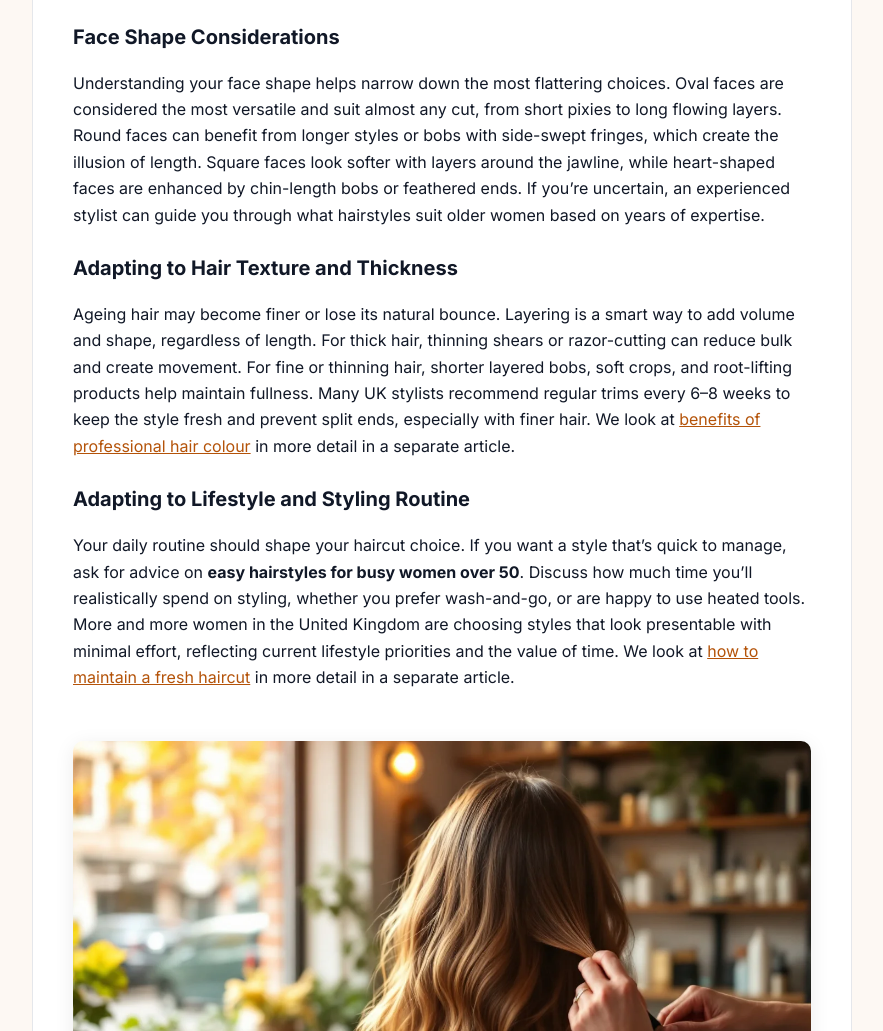
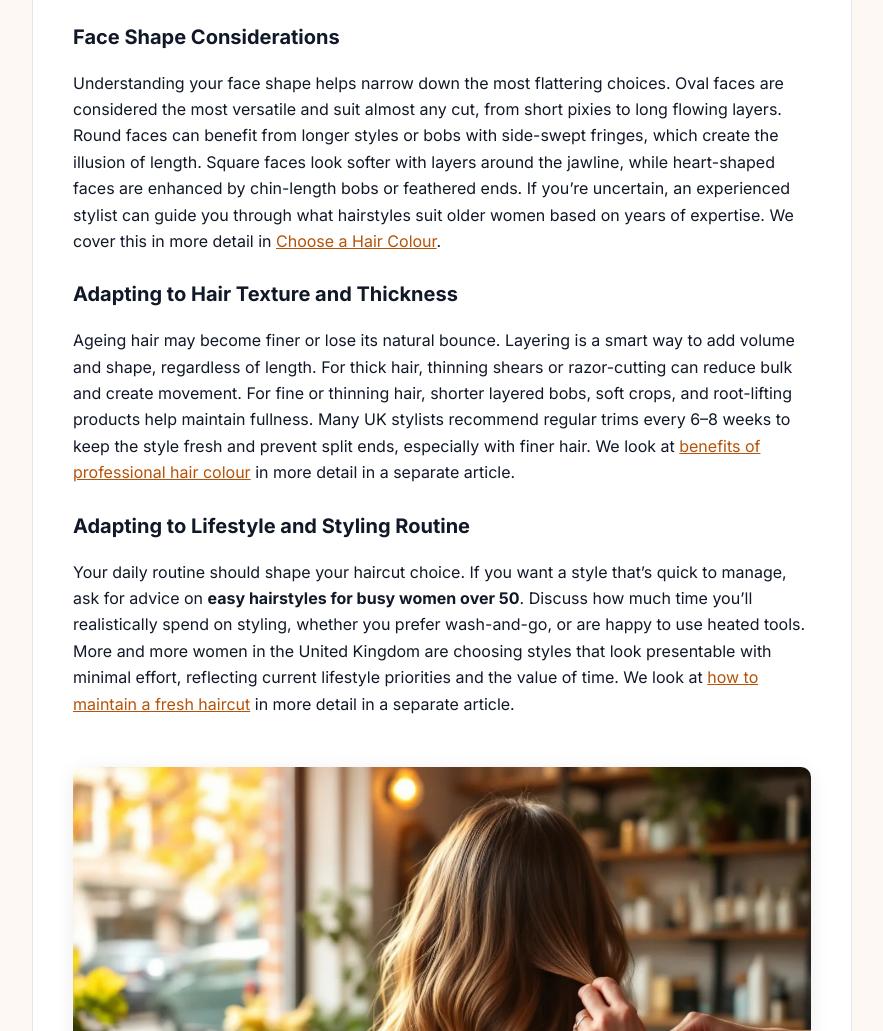
Before and after one commit to aiautomationuk/net-mane-attraction, a plain HTML site: page blog/best-hairstyles-for-over-50s-uk-top-haircuts-colour-tips-2026.html in a window 1280 px wide. Shown: the part 4245-5276 px from the top of the page, without its empty margins (198-1081 px from the left). Drawn offline with Linux system fonts and the light colour scheme.

Commit message:
Link to a new related post: How to Choose a Hair Colour for Your Skin Tone

```diff
--- a/blog/best-hairstyles-for-over-50s-uk-top-haircuts-colour-tips-2026.html
+++ b/blog/best-hairstyles-for-over-50s-uk-top-haircuts-colour-tips-2026.html
@@ -97,7 +97,7 @@ article.post blockquote{border-left:4px solid var(--p);margin:16px 0;padding:6px
 <p>Not all stylists are equally experienced with mature hair. Many UK salons for mature hairstyles offer consultations focused on your needs—discussing skin tone, maintenance level, and personal style. Ask about their experience with grey blending and age-appropriate colour. Don’t be afraid to request before-and-after photos or to check online reviews from other women over 50. This ensures you get a colour that not only looks great but feels easy to maintain between appointments.</p>
 <h2>How to Choose the Most Flattering Cut for Your Face Shape and Hair Texture</h2>
 <h3>Face Shape Considerations</h3>
-<p>Understanding your face shape helps narrow down the most flattering choices. Oval faces are considered the most versatile and suit almost any cut, from short pixies to long flowing layers. Round faces can benefit from longer styles or bobs with side-swept fringes, which create the illusion of length. Square faces look softer with layers around the jawline, while heart-shaped faces are enhanced by chin-length bobs or feathered ends. If you’re uncertain, an experienced stylist can guide you through what hairstyles suit older women based on years of expertise.</p>
+<p>Understanding your face shape helps narrow down the most flattering choices. Oval faces are considered the most versatile and suit almost any cut, from short pixies to long flowing layers. Round faces can benefit from longer styles or bobs with side-swept fringes, which create the illusion of length. Square faces look softer with layers around the jawline, while heart-shaped faces are enhanced by chin-length bobs or feathered ends. If you’re uncertain, an experienced stylist can guide you through what hairstyles suit older women based on years of expertise. We cover this in more detail in <a href="https://maneattraction.hair/blog/how-to-choose-a-hair-colour-for-your-skin-tone.html">Choose a Hair Colour</a>.</p>
 <h3>Adapting to Hair Texture and Thickness</h3>
 <p>Ageing hair may become finer or lose its natural bounce. Layering is a smart way to add volume and shape, regardless of length. For thick hair, thinning shears or razor-cutting can reduce bulk and create movement. For fine or thinning hair, shorter layered bobs, soft crops, and root-lifting products help maintain fullness. Many UK stylists recommend regular trims every 6–8 weeks to keep the style fresh and prevent split ends, especially with finer hair. We look at <a href="https://maneattraction.hair/blog/benefits-of-professional-hair-colour.html">benefits of professional hair colour</a> in more detail in a separate article.</p>
 <h3>Adapting to Lifestyle and Styling Routine</h3>
```
